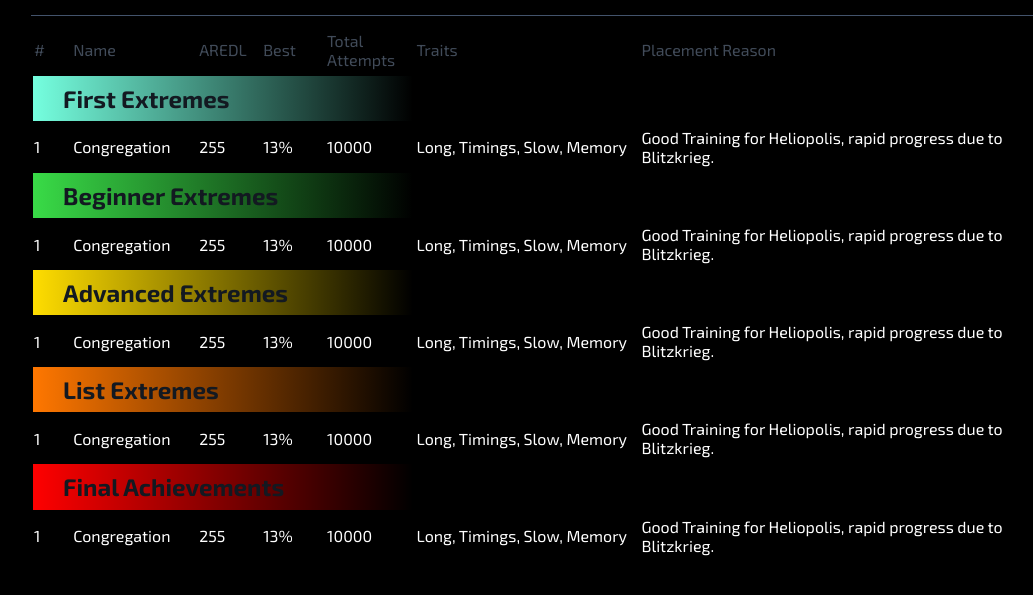
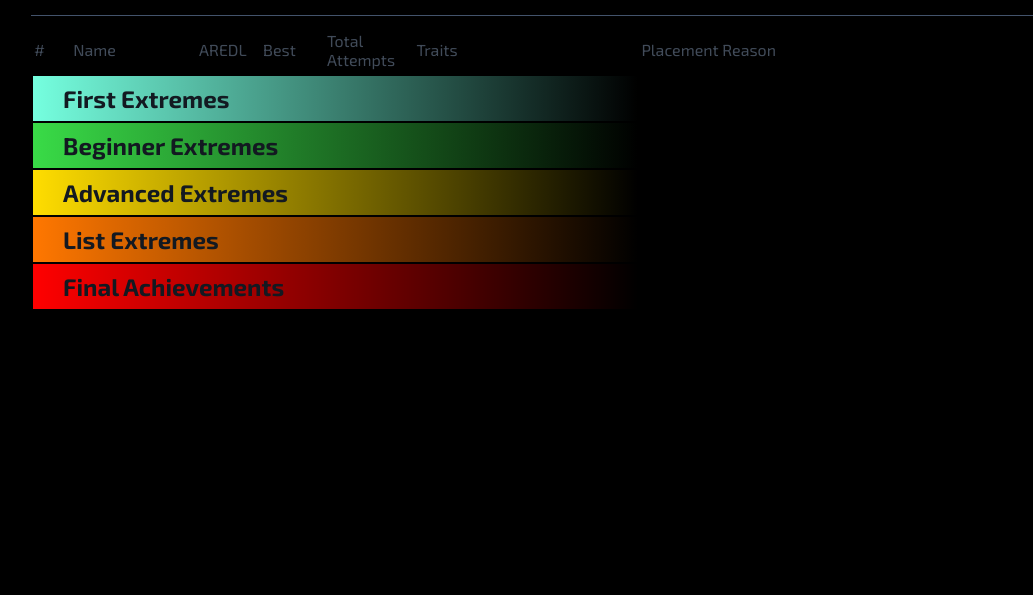
Before and after one commit to Yooli8537/Geometry-Dash-Bucket-List, a website: page public/index.html in a window 1280 px wide. Shown: the part 101-696 px from the top of the page, without its empty margins (105-1138 px from the left). Drawn offline with Linux system fonts and the light colour scheme; no server answers.

Commit message:
Removed Test content for index.html

```diff
--- a/data.json
+++ b/data.json
@@ -24,8 +24,8 @@
     "name": "Congregation",
     "aredl_placement": 227,
     "best": 13,
-    "attempts": 5000,
-    "startpos_attempts": 5000,
+    "attempts": 4942,
+    "startpos_attempts": 6572,
     "traits": ["slow", "timings", "memory", "long"],
     "reason": "Very fun, fast progress through Kugelblitz",
     "starting_date": "30.03.2026",
--- a/public/index.html
+++ b/public/index.html
@@ -35,72 +35,27 @@
         </thead>
         <tbody id="firstExtremes">
             <tr>
-                <td class="divider" id="firstDivider" colspan="5">First Extremes</td>
-            </tr>
-            <tr>
-                <td>1</td>
-                <td>Congregation</td>
-                <td>255</td>
-                <td>13%</td>
-                <td>10000</td>
-                <td>Long, Timings, Slow, Memory</td>
-                <td>Good Training for Heliopolis, rapid progress due to Blitzkrieg.</td>
+                <td class="divider" id="firstDivider" colspan="6">First Extremes</td>
             </tr>
         </tbody>
         <tbody id="beginnerExtremes">
             <tr>
-                <td class="divider" id="beginnerDivider" colspan="5">Beginner Extremes</td>
-            </tr>
-            <tr>
-                <td>1</td>
-                <td>Congregation</td>
-                <td>255</td>
-                <td>13%</td>
-                <td>10000</td>
-                <td>Long, Timings, Slow, Memory</td>
-                <td>Good Training for Heliopolis, rapid progress due to Blitzkrieg.</td>
+                <td class="divider" id="beginnerDivider" colspan="6">Beginner Extremes</td>
             </tr>
         </tbody>
         <tbody id="advancedExtremes">
             <tr>
-                <td class="divider" id="advancedDivider" colspan="5">Advanced Extremes</td>
-            </tr>
-            <tr>
-                <td>1</td>
-                <td>Congregation</td>
-                <td>255</td>
-                <td>13%</td>
-                <td>10000</td>
-                <td>Long, Timings, Slow, Memory</td>
-                <td>Good Training for Heliopolis, rapid progress due to Blitzkrieg.</td>
+                <td class="divider" id="advancedDivider" colspan="6">Advanced Extremes</td>
             </tr>
         </tbody>
         <tbody id="listExtremes">
             <tr>
-                <td class="divider" id="listDivider" colspan="5">List Extremes</td>
-            </tr>
-            <tr>
-                <td>1</td>
-                <td>Congregation</td>
-                <td>255</td>
-                <td>13%</td>
-                <td>10000</td>
-                <td>Long, Timings, Slow, Memory</td>
-                <td>Good Training for Heliopolis, rapid progress due to Blitzkrieg.</td>
+                <td class="divider" id="listDivider" colspan="6">List Extremes</td>
             </tr>
         </tbody>
         <tbody id="goalExtremes">
             <tr>
-                <td class="divider" id="finalDivider" colspan="5">Final Achievements</td>
-            </tr>
-            <tr>
-                <td>1</td>
-                <td>Congregation</td>
-                <td>255</td>
-                <td>13%</td>
-                <td>10000</td>
-                <td>Long, Timings, Slow, Memory</td>
-                <td>Good Training for Heliopolis, rapid progress due to Blitzkrieg.</td>
+                <td class="divider" id="finalDivider" colspan="6">Final Achievements</td>
             </tr>
         </tbody>
     </table>
```
